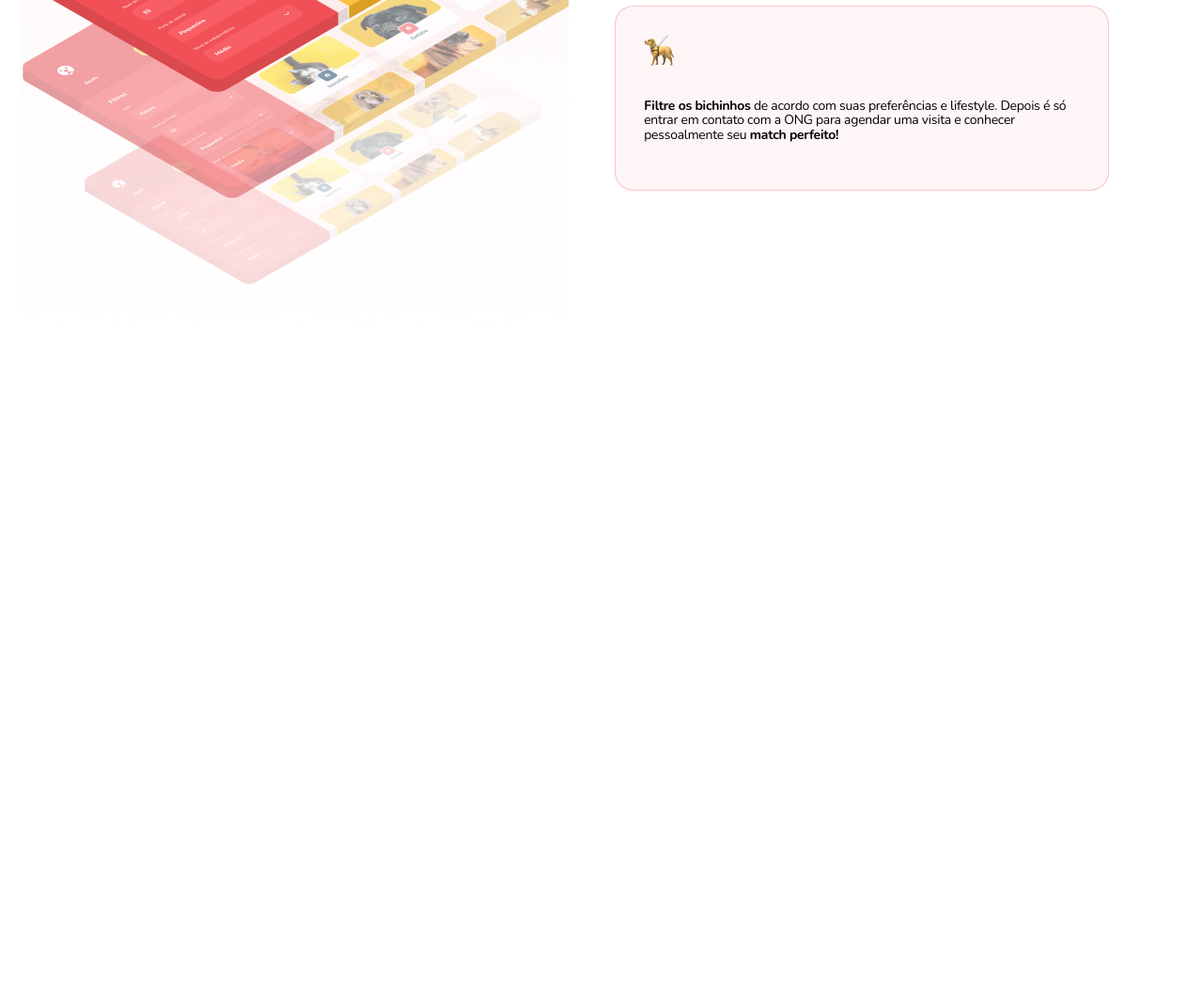
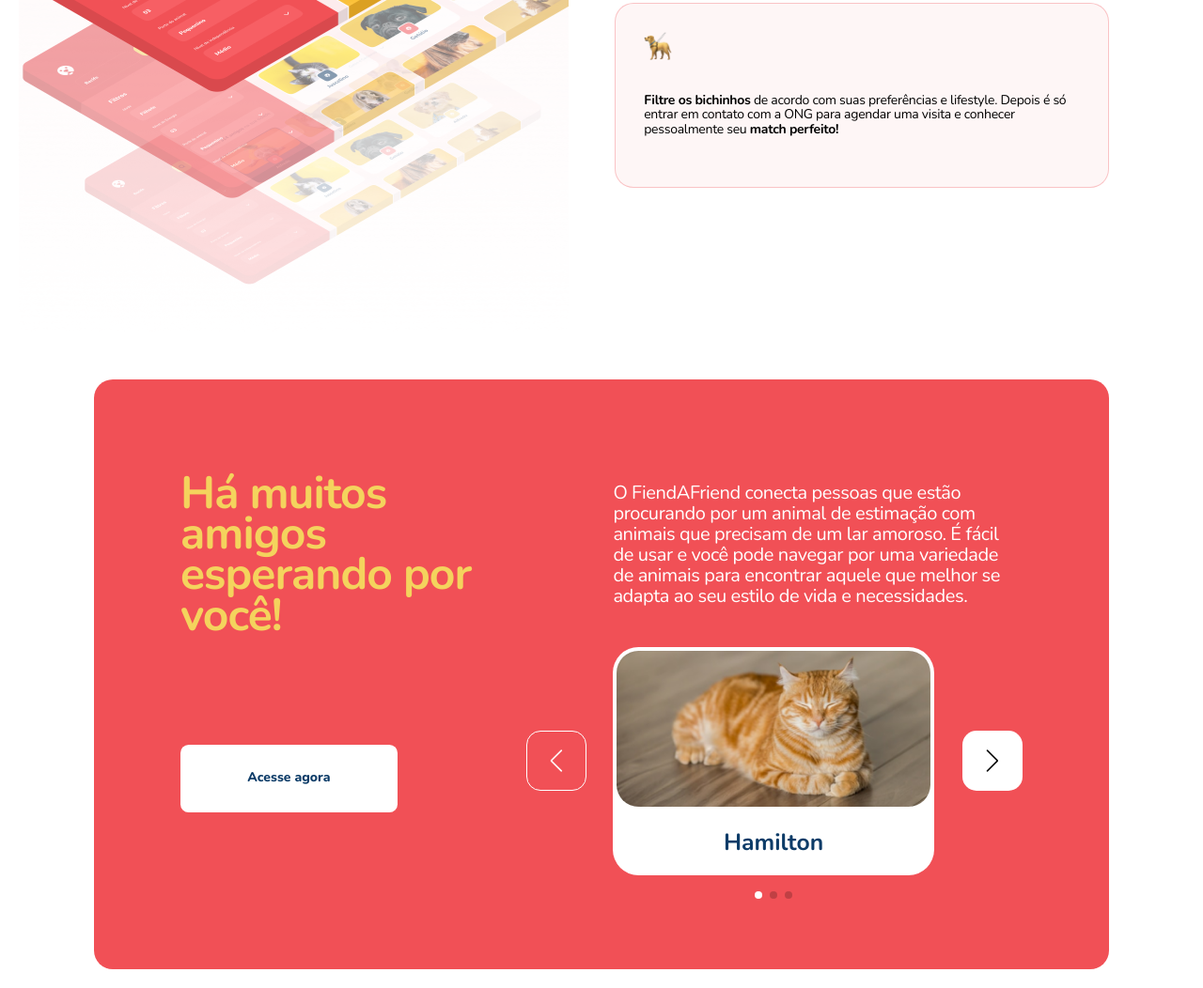
Before and after one commit to madalena-rocha/FindAFriend, a plain HTML site: page index.html in a window 1280 px wide. Shown: the part 1275-2327 px from the top of the page at 94% size. Before the commit the page ends 1675 px from the top, so only its background shows below. Drawn offline with nearby package versions, Linux system fonts and the light colour scheme.

Commit message:
:sparkles: Sprint 03

```diff
--- a/index.html
+++ b/index.html
@@ -13,6 +13,10 @@
     <link
       href="https://fonts.googleapis.com/css2?family=Nunito:wght@400;600;700;800&display=swap"
       rel="stylesheet"
+    />
+    <link
+      rel="stylesheet"
+      href="https://cdn.jsdelivr.net/npm/swiper@9/swiper-bundle.min.css"
     />
   </head>
   <body>
@@ -91,7 +95,7 @@
               <li><a onclick="closeMenu()" href="#home">Home</a></li>
               <li><a onclick="closeMenu()" href="#info">Sobre o app</a></li>
               <li>
-                <a onclick="closeMenu()" href="">Animais disponíveis</a>
+                <a onclick="closeMenu()" href="#animals">Animais disponíveis</a>
               </li>
               <li>
                 <a onclick="closeMenu()" href="">Sobre a FindAFriend</a>
@@ -276,6 +280,50 @@
       </div>
     </section>
 
+    <section id="animals">
+      <div class="wrapper">
+        <div class="col-a">
+          <header>
+            <h2>Há muitos amigos esperando por você!</h2>
+          </header>
+
+          <div class="content">
+            <p>O FiendAFriend conecta pessoas que estão procurando por um animal de estimação com animais que precisam de um lar amoroso. É fácil de usar e você pode navegar por uma variedade de animais para encontrar aquele que melhor se adapta ao seu estilo de vida e necessidades.</p>
+            <a class="button" href="#">Acesse agora</a>
+          </div>
+        </div>
+
+        <div class="col-b">
+          <div class="swiper-container">
+            <div class="swiper">
+              <div class="swiper-wrapper">
+                <div class="swiper-slide">
+                  <img src="./assets/hamilton.png" alt="Gato listrado amarelo com branco dormindo.">
+                  <span>Hamilton</span>
+                </div>
+
+                <div class="swiper-slide">
+                  <img src="./assets/cleiton.png" alt="Cachorro preto com creme olhando para a frente.">
+                  <span>Cleiton</span>
+                </div>
+
+                <div class="swiper-slide">
+                  <img src="./assets/aldo.png" alt="Gato listrado preto com creme olhando para o lado.">
+                  <span>Aldo</span>
+                </div>
+              </div>
+
+              <div class="swiper-pagination hide"></div>
+
+              <div class="swiper-button-prev hide"></div>
+              <div class="swiper-button-next hide"></div>
+            </div>
+          </div>
+        </div>
+      </div>
+    </section>
+
+    <script src="https://cdn.jsdelivr.net/npm/swiper@9/swiper-bundle.min.js"></script>
     <script src="./script.js"></script>
   </body>
 </html>
--- a/script.js
+++ b/script.js
@@ -5,6 +5,7 @@ onScroll();
 function onScroll() {
   activateMenuAtCurrentSection(home);
   activateMenuAtCurrentSection(info);
+  activateMenuAtCurrentSection(animals);
 }
 
 function activateMenuAtCurrentSection(section) {
@@ -40,3 +41,24 @@ function openMenu() {
 function closeMenu() {
   document.body.classList.remove("menu-expanded");
 }
+
+const swiper = new Swiper('.swiper', {
+  direction: 'horizontal',
+  loop: true,
+  slidesPerView: 'auto',
+  spaceBetween: 10,
+
+  pagination: {
+    el: '.swiper-pagination',
+  },
+
+  navigation: {
+    nextEl: '.swiper-button-next',
+    prevEl: '.swiper-button-prev',
+  },
+
+  autoplay: {
+    delay: 20000,
+    disableOnInteraction: false
+  },
+});
--- a/style.css
+++ b/style.css
@@ -11,7 +11,8 @@
   --brand-primary: hsl(var(--hue), 75%, 58%);
   --brand-light: hsl(var(--hue), 85%, 63%);
 
-  --headline: hsl(209, 77%, 23%);
+  --headline-primary: hsl(209, 77%, 23%);
+  --headline-secondary: hsl(47, 87%, 66%);
   --paragraph: #000000;
 
   --border-light: hsla(0, 0%, 100%, 0.2);
@@ -71,7 +72,7 @@ section header h2 {
   line-height: 110%;
   letter-spacing: -0.02em;
 
-  color: var(--headline);
+  color: var(--headline-primary);
 }
 
 section .content h1 {
@@ -99,7 +100,7 @@ section .content p span {
 
 section .button {
   background: var(--bg-light);
-  color: var(--headline);
+  color: var(--headline-primary);
 
   border: none;
   border-radius: 0.87rem;
@@ -115,11 +116,12 @@ section .button {
   line-height: 105%;
   text-decoration: none;
 
-  transition: filter 200ms;
+  transition: all 200ms;
 }
 
 section .button:hover {
   filter: brightness(1.3);
+  transform: scale(1.1);
 }
 
 /*=== NAVIGATION ========================*/
@@ -289,6 +291,10 @@ body.menu-expanded .menu {
   height: 5.5rem;
 }
 
+#home .button:hover {
+  transform: scale(1.1);
+}
+
 /*=== INFO ==============================*/
 
 #info {
@@ -316,7 +322,6 @@ body.menu-expanded .menu {
 
 #info .card img {
   width: 3rem;
-  width: 3.3rem;
   margin-bottom: 2.9rem;
 }
 
@@ -332,6 +337,70 @@ body.menu-expanded .menu {
   background-size: cover;
   background-position: center bottom;
   background-repeat: no-repeat;
+}
+
+/*=== ANIMALS ===========================*/
+
+#animals {
+  height: 66.5rem;
+  margin: 2rem;
+  padding-block: 6rem;
+  background: var(--brand-light);
+  border-radius: 2rem;
+}
+
+#animals .wrapper {
+  padding-inline: 3.2rem;
+}
+
+#animals header h2 {
+  line-height: 90%;
+  text-align: center;
+  margin-bottom: 4rem;
+
+  color: var(--headline-secondary);
+}
+
+#animals .content p {
+  font-size: 1.6rem;
+  line-height: 1.8rem;
+  margin-bottom: 2rem;
+  color: var(--bg-light);
+}
+
+#animals .button {
+  width: 100%;
+  height: 5.5rem;
+  margin-bottom: 3.1rem;
+}
+
+#animals .col-b {
+  position: absolute;
+}
+
+#animals .swiper-slide {
+  width: 83.12%;
+  display: flex;
+  flex-direction: column;
+
+  background: var(--bg-light);
+  border-radius: 1.83rem;
+}
+
+#animals .swiper-slide img {
+  width: 100%;
+  border: 2.74px solid var(--bg-light);
+  border-radius: 1.83rem;
+}
+
+#animals .swiper-slide span {
+  margin: 1.35rem auto;
+  line-height: 120%;
+  color: var(--headline-primary);
+}
+
+#animals .hide {
+  display: none;
 }
 
 /*=== RESPONSIVO ========================*/
@@ -413,6 +482,7 @@ body.menu-expanded .menu {
   .menu ul {
     flex-direction: row;
     justify-content: space-between;
+    text-align: center;
   }
 
   .open-menu,
@@ -543,4 +613,130 @@ body.menu-expanded .menu {
     background-position: center bottom;
     background-repeat: no-repeat;
   }
+
+  /*=== ANIMALS ===========================*/
+
+  #animals {
+    height: auto;
+    margin-inline: 7.78vw;
+    padding-block: 10rem;
+  }
+
+  #animals .wrapper {
+    grid-template-columns: 28.89vw 34.03vw;
+    grid-template-areas: 'A B';
+    gap: 7.08vw;
+
+    padding-inline: 7.22vw;
+  }
+
+  #animals .col-a,
+  #animals .col-b,
+  #animals .swiper-container {
+    position: relative;
+  }
+
+  #animals header h2 {
+    font-size: 4.8rem;
+    text-align: left;
+    margin-bottom: 11.6rem;
+  }
+
+  #animals .content p {
+    font-size: 2rem;
+    line-height: 2.2rem;
+
+    position: absolute;
+    width: 34.03vw;
+    top: 1rem;
+    left: 35.97vw;
+  }
+
+  #animals .button {
+    width: 23.1rem;
+    height: 7.2rem;
+  }
+
+  #animals .col-b {
+    height: 42.8rem;
+
+    display: flex;
+    flex-direction: column;
+    justify-content: flex-end;
+  }
+
+  #animals .swiper {
+    width: 26.67vw;
+    border-radius: 2.74rem;
+
+    position: static;
+    margin-left: 0;
+  }
+
+  #animals .swiper-slide {
+    width: 100%;
+  }
+
+  #animals .swiper-slide img {
+    border: 4.11px solid var(--bg-light);
+    border-radius: 2.74rem;
+  }
+
+  #animals .swiper-slide span {
+    margin: 2rem auto 1.9rem;
+    font-weight: 700;
+    font-size: 2.47rem;
+  }
+
+  #animals .hide {
+    display: flex;
+  }
+
+  #animals .swiper-pagination {
+    display: flex;
+    justify-content: center;
+
+    width: 26.67vw;
+    bottom: -2.5rem;
+
+    --swiper-pagination-color: var(--bg-light);
+  }
+
+  #animals .swiper-button-prev::after,
+  #animals .swiper-button-next::after {
+    font-size: 2.4rem;
+  }
+
+  #animals .swiper-button-prev,
+  #animals .swiper-button-next {
+    width: 5vw;
+    height: 5vw;
+    margin: 0;
+
+    top: 50%;
+    transform: translateY(-50%);
+
+    border-radius: 1.5rem;
+    transition: all 200ms;
+  }
+
+  #animals .swiper-button-prev:hover,
+  #animals .swiper-button-next:hover {
+    filter: brightness(1.3);
+    transform: translateY(-50%) scale(1.1);
+  }
+
+  #animals .swiper-button-prev {
+    left: -7.22vw;
+
+    border: 1px solid var(--bg-light);
+    color: var(--bg-light);
+  }
+
+  #animals .swiper-button-next {
+    right: 0;
+
+    background: var(--bg-light);
+    color: var(--paragraph);
+  }
 }
```
Also changed, not shown: assets/aldo.png (added), assets/cleiton.png (added), assets/hamilton.png (added), 1 other file.
